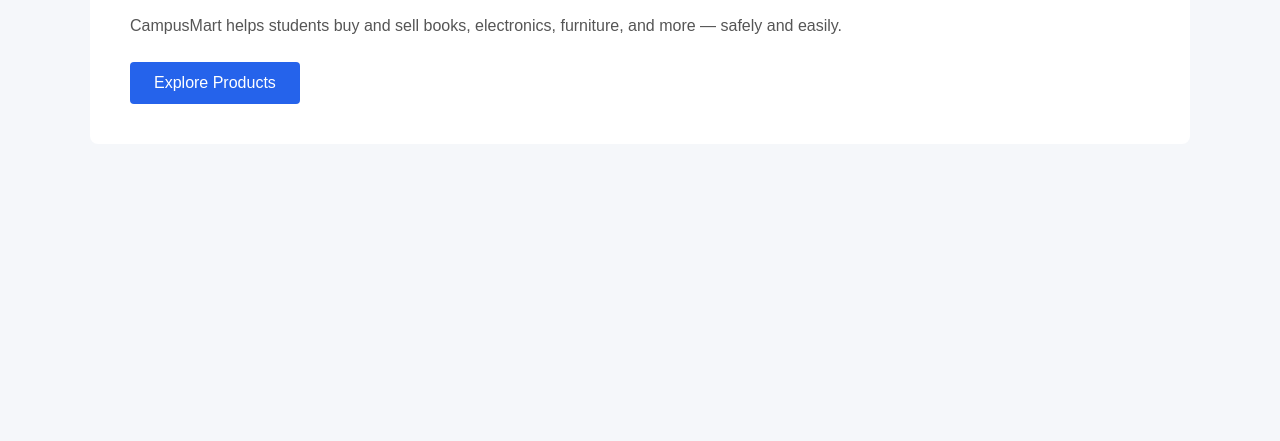
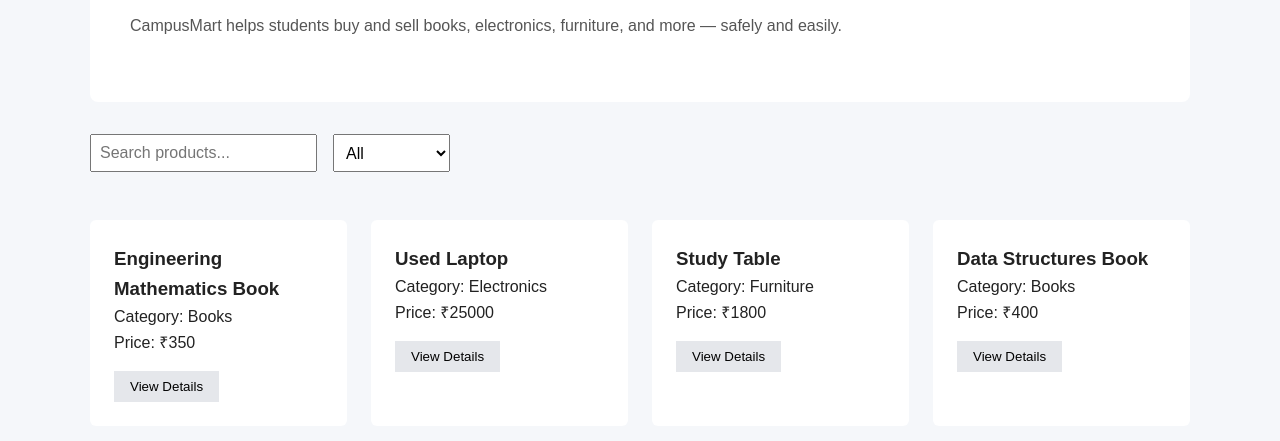
Before and after one commit to shhivaanssh/campusmart, a plain HTML site: page index.html in a window 1280 px wide. Shown: the part 197-638 px from the top of the page. Drawn offline with Linux system fonts and the light colour scheme.

Commit message:
Added filter and search option

```diff
--- a/index.html
+++ b/index.html
@@ -21,19 +21,33 @@
   </nav>
 
   <!-- Main Content -->
-  <main class="container">
+ <main class="container">
   <section class="hero">
     <h2>Buy & Sell Items Within Your Campus</h2>
     <p>
       CampusMart helps students buy and sell books, electronics, furniture,
       and more — safely and easily.
     </p>
-    <button class="primary-btn" id="exploreBtn">Explore Products</button>
   </section>
 
-  <section class="products" id="productList">
-    <!-- Products will be injected here by JavaScript -->
+  <!-- Filters -->
+  <section class="filters">
+    <input
+      type="text"
+      id="searchInput"
+      placeholder="Search products..."
+    />
+
+    <select id="categoryFilter">
+      <option value="All">All</option>
+      <option value="Books">Books</option>
+      <option value="Electronics">Electronics</option>
+      <option value="Furniture">Furniture</option>
+    </select>
   </section>
+
+  <!-- Products -->
+  <section class="products" id="productList"></section>
 </main>
 <script src="script.js"></script>
 </body>
--- a/script.js
+++ b/script.js
@@ -1,5 +1,6 @@
-// CampusMart product data (temporary frontend data)
-const products = [
+// ===== APPLICATION STATE =====
+const state = {
+  products: [
     {
       id: 1,
       name: "Engineering Mathematics Book",
@@ -18,27 +19,63 @@ const products = [
       price: 1800,
       category: "Furniture",
     },
-];
-// Select DOM elements
-const exploreButton = document.getElementById("exploreBtn");
+    {
+      id: 4,
+      name: "Data Structures Book",
+      price: 400,
+      category: "Books",
+    },
+  ],
+  selectedCategory: "All",
+  searchText: "",
+};
+
+// ===== DOM ELEMENTS =====
 const productList = document.getElementById("productList");
+const categoryFilter = document.getElementById("categoryFilter");
+const searchInput = document.getElementById("searchInput");
+
+function getFilteredProducts() {
+  return state.products
+    .filter((product) => {
+      if (state.selectedCategory === "All") return true;
+      return product.category === state.selectedCategory;
+    })
+    .filter((product) =>
+      product.name.toLowerCase().includes(state.searchText.toLowerCase())
+    );
+}
 function renderProducts() {
   productList.innerHTML = "";
 
-  products.forEach((product) => {
-    const productDiv = document.createElement("div");
-    productDiv.className = "product-card";
+  const filteredProducts = getFilteredProducts();
 
-    productDiv.innerHTML = `
+  if (filteredProducts.length === 0) {
+    productList.innerHTML = "<p>No products found.</p>";
+    return;
+  }
+
+  filteredProducts.forEach((product) => {
+    const div = document.createElement("div");
+    div.className = "product-card";
+
+    div.innerHTML = `
       <h3>${product.name}</h3>
       <p>Category: ${product.category}</p>
       <p>Price: ₹${product.price}</p>
       <button class="secondary-btn">View Details</button>
     `;
 
-    productList.appendChild(productDiv);
+    productList.appendChild(div);
   });
 }
-exploreButton.addEventListener("click", function () {
+categoryFilter.addEventListener("change", (e) => {
+  state.selectedCategory = e.target.value;
   renderProducts();
 });
+
+searchInput.addEventListener("input", (e) => {
+  state.searchText = e.target.value;
+  renderProducts();
+});
+renderProducts();
--- a/style.css
+++ b/style.css
@@ -98,3 +98,15 @@ body {
   padding: 0.5rem 1rem;
   cursor: pointer;
 }
+/* ===== FILTERS ===== */
+.filters {
+  margin: 2rem 0;
+  display: flex;
+  gap: 1rem;
+}
+
+.filters input,
+.filters select {
+  padding: 0.5rem;
+  font-size: 1rem;
+}
```
Also changed, not shown: 1 other file. Lines whose indentation alone changed are shown as unchanged.
